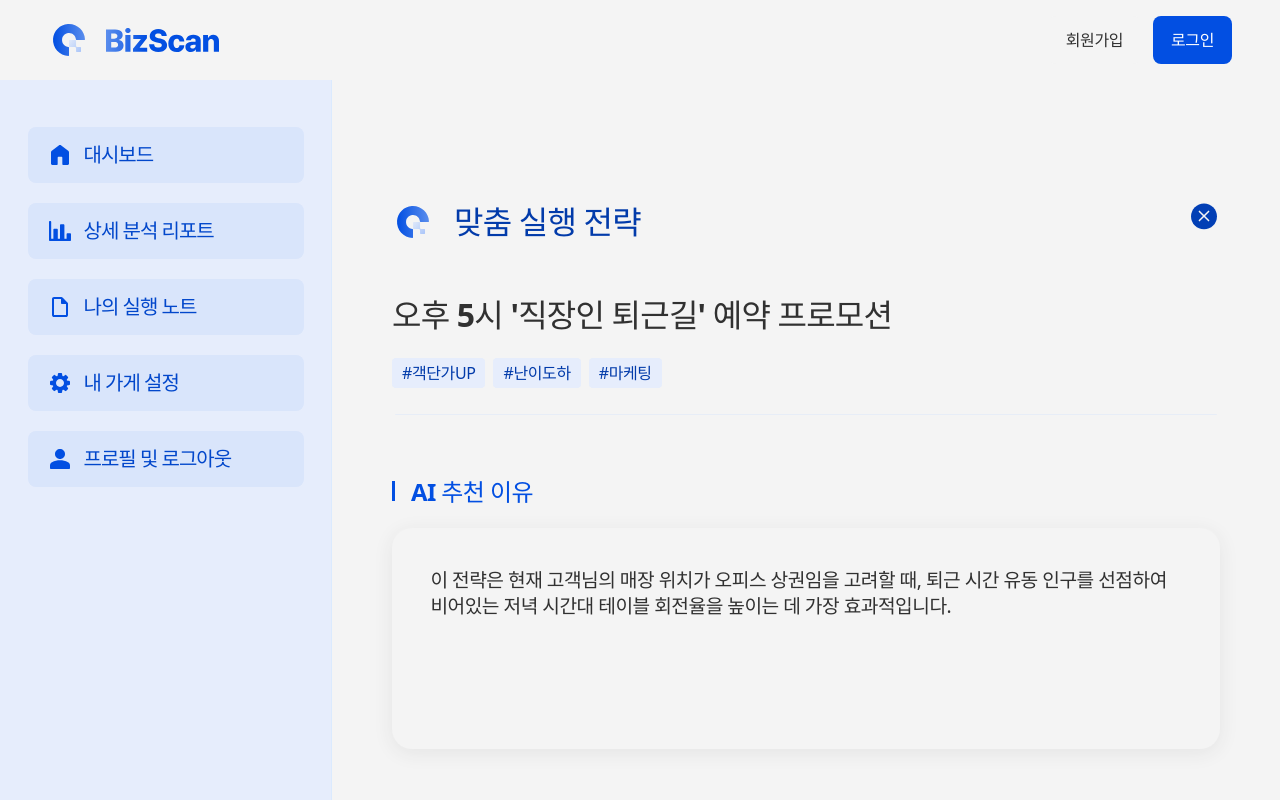
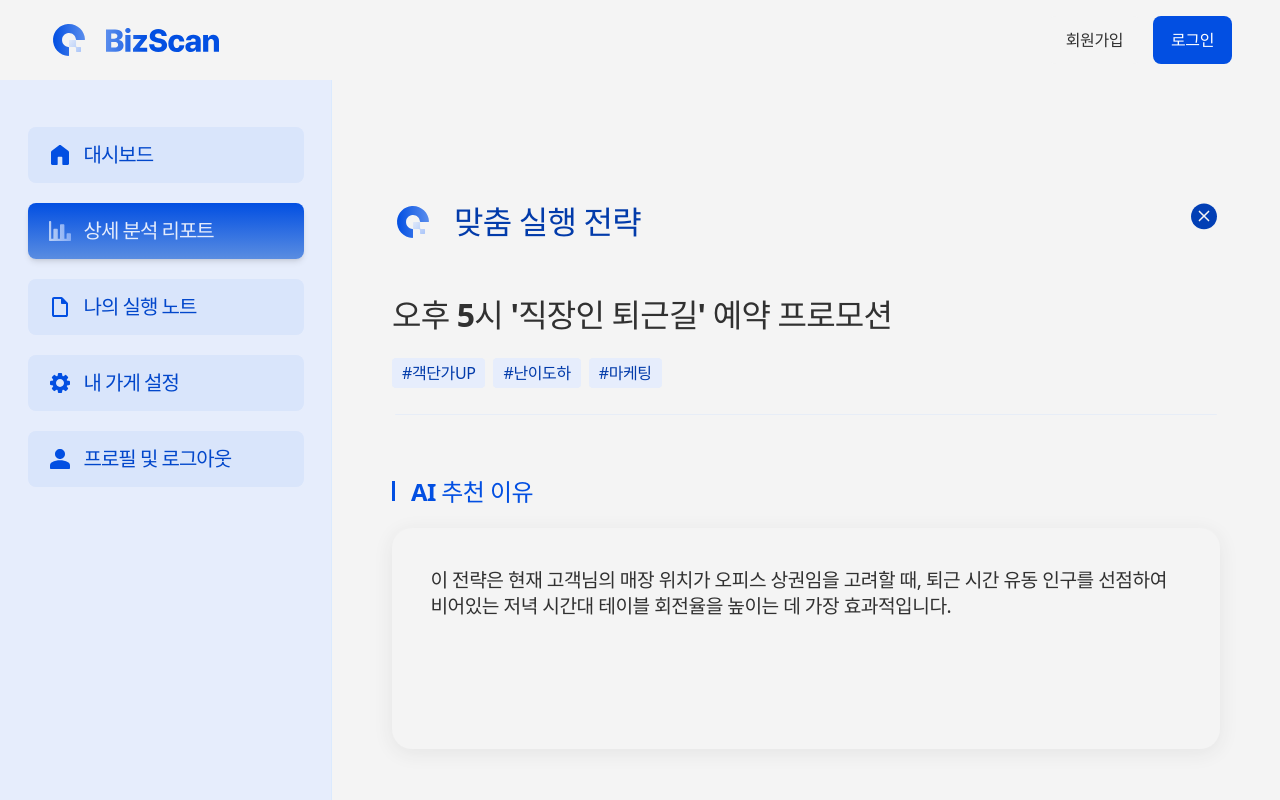
Before and after one commit to biz-scan/bizscan-fe, a React (Vite) app: page /solution/1 in a window 1280 px wide. Shown: the top 800 px of the page. Built offline with nearby package versions, Linux system fonts and the light colour scheme; a web font is replaced by a local one.

Commit message:
[Fix]: 상세 페이지 진입 시 사이드바 메뉴 활성화 상태 유지 로직 수정

```diff
--- a/src/components/layout/Sidebar.tsx
+++ b/src/components/layout/Sidebar.tsx
@@ -1,4 +1,4 @@
-import { NavLink } from 'react-router-dom';
+import { NavLink, useLocation } from 'react-router-dom';
 import { clsx } from 'clsx';
 
 import HomeActive from '@/assets/icons/IconNav/icon=home, state=active.svg?react';
@@ -13,6 +13,8 @@ import PersonActive from '@/assets/icons/IconNav/icon=person, state=active.svg?r
 import PersonDefault from '@/assets/icons/IconNav/icon=person, state=Default.svg?react';
 
 export default function Sidebar() {
+  const { pathname } = useLocation();
+
   const menuItems = [
     { to: '/dashboard', label: '대시보드', ActiveIcon: HomeActive, DefaultIcon: HomeDefault },
     {
@@ -39,17 +41,22 @@ export default function Sidebar() {
   return (
     <aside className="w-[332px] h-screen bg-blue-light flex flex-col items-center shrink-0 sticky top-0 border-r border-blue-100 overflow-hidden">
       <nav className="mt-[47px] flex flex-col items-start gap-[20px] w-[276px]">
-        {menuItems.map((item) => (
+        {menuItems.map((item) => {
+          const isActuallyActive = (navActive: boolean) =>
+            navActive || (item.to === '/report' && pathname.startsWith('/solution/'));
+
+          return (
             <NavLink key={item.to} to={item.to} className="w-full">
               {({ isActive }) => {
-              const Icon = isActive ? item.ActiveIcon : item.DefaultIcon;
+                const active = isActuallyActive(isActive);
+                const Icon = active ? item.ActiveIcon : item.DefaultIcon;
 
                 return (
                   <div
                     className={clsx(
                       'flex items-center w-[276px] h-[56px] px-[20px] rounded-[8px]',
                       'transition-[background-color,color] duration-200',
-                    isActive
+                      active
                         ? 'bg-gra2 shadow-md'
                         : 'bg-blue-light-hover hover:bg-white/40 shadow-none'
                     )}
@@ -59,7 +66,7 @@ export default function Sidebar() {
                       <span
                         className={clsx(
                           'font-["Pretendard"] text-[20px] font-semibold tracking-[-1px] leading-[160%] whitespace-nowrap',
-                        isActive ? 'text-blue-light' : 'text-blue-normal-hover'
+                          active ? 'text-blue-light' : 'text-blue-normal-hover'
                         )}
                       >
                         {item.label}
@@ -69,7 +76,8 @@ export default function Sidebar() {
                 );
               }}
             </NavLink>
-        ))}
+          );
+        })}
       </nav>
     </aside>
   );
```
Lines whose indentation alone changed are shown as unchanged.
